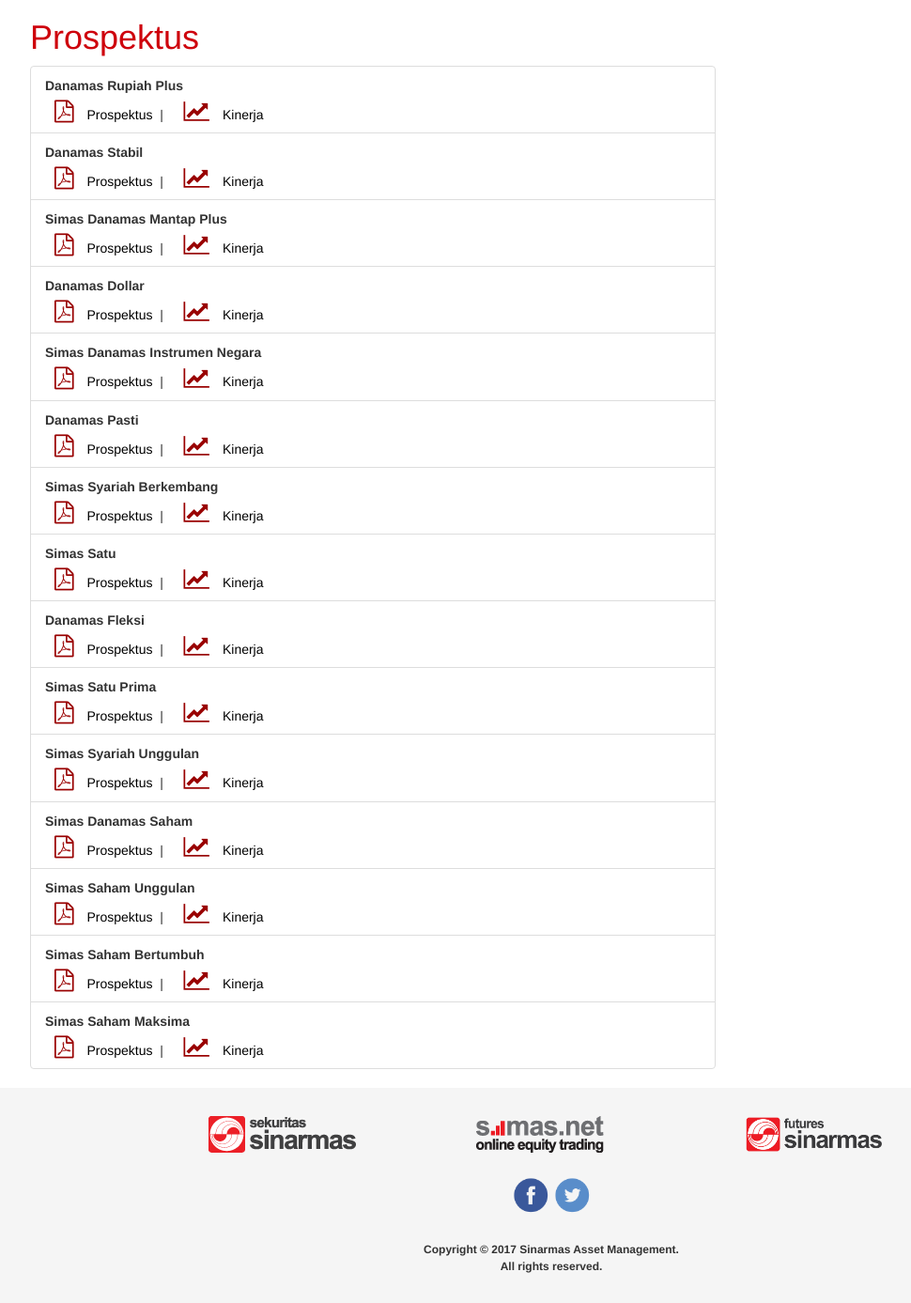
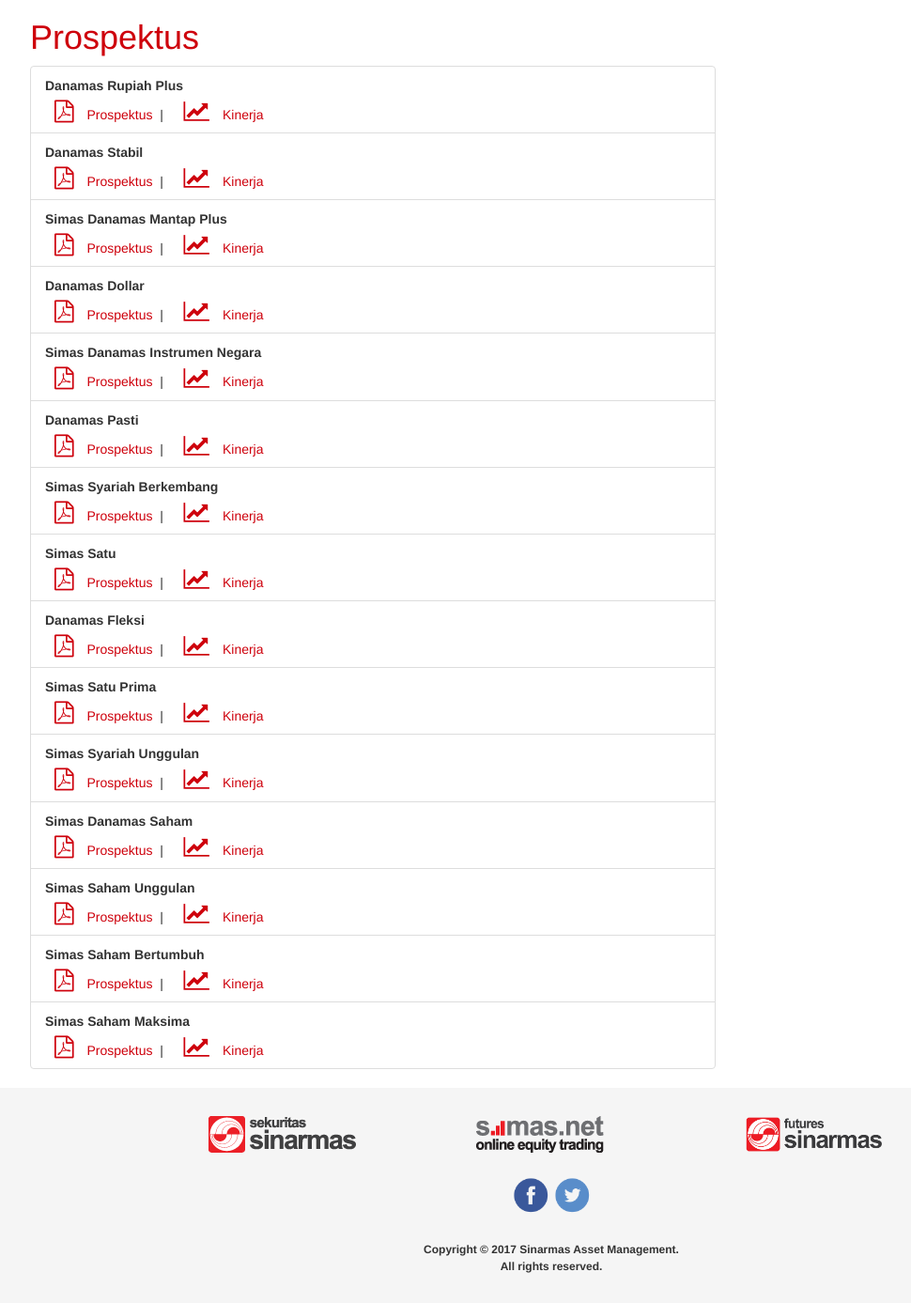
Before and after one commit to jasonlimantoro/sinarmas-am, a PHP site: page /download-prospectus.php in a window 1280 px wide. Shown: the part 52-1439 px from the top of the page at 94% size, without its empty margins (53-1023 px from the left). Run offline with PHP 8.4, Linux system fonts and the light colour scheme.

Commit message:
Code cleaning styles for download-prospectus.php

```diff
--- a/download-prospectus.php
+++ b/download-prospectus.php
@@ -2,14 +2,6 @@
 <html lang="id">
     <head>
         <?php include "header.php"; ?>
-        <style>
-        .list-group a:hover {
-            color: #900;
-        }
-        .list-group a {
-            color: black;
-        }
-        </style>
     </head>
     <body>
 
@@ -31,156 +23,157 @@
             <?php include "nav_display.php"; ?>
             <div class="content">
                 <div class="container">
+                    <div class="download-prospectus">
                         <div class="row">
                             <div class="col-md-8 col-xs-12">
                                 <h1> <?php echo gettext('Prospektus'); ?> </h1>
                                 <div class="list-group">
                                     <div class="list-group-item ">
-                                    <div class="list-group-item-heading" style="font-weight:bold;">Danamas Rupiah Plus</div>
+                                        <div class="list-group-item-heading">Danamas Rupiah Plus</div>
                                         <p class="list-group-item-text">
-                                        <i class="fa fa-file-pdf-o" style="font-size:24px;color:#900"></i>
+                                            <i class="fa fa-file-pdf-o"></i>
                                             <a href="#"><?php echo gettext('Prospektus'); ?></a>&nbsp;&nbsp;|&nbsp;&nbsp;
-                                        <i class="fa fa-line-chart" style="font-size:24px;color:#900"></i>
+                                            <i class="fa fa-line-chart"></i>
                                             <a href="produk_danamas_rupiah_plus.php"><?php echo gettext('Kinerja'); ?> </a>
                                         </p>
                                     </div>
 
                                     <div class="list-group-item ">
-                                    <div class="list-group-item-heading" style="font-weight:bold;">Danamas Stabil</div>
+                                        <div class="list-group-item-heading">Danamas Stabil</div>
                                         <p class="list-group-item-text">
-                                        <i class="fa fa-file-pdf-o" style="font-size:24px;color:#900"></i>
+                                            <i class="fa fa-file-pdf-o"></i>
                                             <a href="#"><?php echo gettext('Prospektus'); ?></a>&nbsp;&nbsp;|&nbsp;&nbsp;
-                                        <i class="fa fa-line-chart" style="font-size:24px;color:#900"></i>
+                                            <i class="fa fa-line-chart"></i>
                                             <a href="produk_danamas_stabil.php"><?php echo gettext('Kinerja'); ?> </a>
                                         </p>
                                     </div>
 
                                     <div class="list-group-item ">
-                                    <div class="list-group-item-heading" style="font-weight:bold;">Simas Danamas Mantap Plus</div>
+                                        <div class="list-group-item-heading">Simas Danamas Mantap Plus</div>
                                         <p class="list-group-item-text">
-                                        <i class="fa fa-file-pdf-o" style="font-size:24px;color:#900"></i>
+                                            <i class="fa fa-file-pdf-o"></i>
                                             <a href="#"><?php echo gettext('Prospektus'); ?></a>&nbsp;&nbsp;|&nbsp;&nbsp;
-                                        <i class="fa fa-line-chart" style="font-size:24px;color:#900"></i>
+                                            <i class="fa fa-line-chart"></i>
                                             <a href="produk_simas_danamas_mantap_plus.php"><?php echo gettext('Kinerja'); ?> </a>
                                         </p>
                                     </div>
 
                                     <div class="list-group-item ">
-                                    <div class="list-group-item-heading" style="font-weight:bold;">Danamas Dollar</div>
+                                        <div class="list-group-item-heading">Danamas Dollar</div>
                                         <p class="list-group-item-text">
-                                        <i class="fa fa-file-pdf-o" style="font-size:24px;color:#900"></i>
+                                            <i class="fa fa-file-pdf-o"></i>
                                             <a href="#"><?php echo gettext('Prospektus'); ?></a>&nbsp;&nbsp;|&nbsp;&nbsp;
-                                        <i class="fa fa-line-chart" style="font-size:24px;color:#900"></i>
+                                            <i class="fa fa-line-chart"></i>
                                             <a href="produk_danamas_dollar.php"><?php echo gettext('Kinerja'); ?> </a>
                                         </p>
                                     </div>
 
                                     <div class="list-group-item ">
-                                    <div class="list-group-item-heading" style="font-weight:bold;">Simas Danamas Instrumen Negara</div>
+                                        <div class="list-group-item-heading">Simas Danamas Instrumen Negara</div>
                                         <p class="list-group-item-text">
-                                        <i class="fa fa-file-pdf-o" style="font-size:24px;color:#900"></i>
+                                            <i class="fa fa-file-pdf-o"></i>
                                             <a href="#"><?php echo gettext('Prospektus'); ?></a>&nbsp;&nbsp;|&nbsp;&nbsp;
-                                        <i class="fa fa-line-chart" style="font-size:24px;color:#900"></i>
+                                            <i class="fa fa-line-chart"></i>
                                             <a href="produk_simas_danamas_instrumen_negara.php"><?php echo gettext('Kinerja'); ?> </a>
                                         </p>
                                     </div>
 
                                     <div class="list-group-item ">
-                                    <div class="list-group-item-heading" style="font-weight:bold;">Danamas Pasti</div>
+                                        <div class="list-group-item-heading">Danamas Pasti</div>
                                         <p class="list-group-item-text">
-                                        <i class="fa fa-file-pdf-o" style="font-size:24px;color:#900"></i>
+                                            <i class="fa fa-file-pdf-o"></i>
                                             <a href="#"><?php echo gettext('Prospektus'); ?></a>&nbsp;&nbsp;|&nbsp;&nbsp;
-                                        <i class="fa fa-line-chart" style="font-size:24px;color:#900"></i>
+                                            <i class="fa fa-line-chart"></i>
                                             <a href="produk_danamas_pasti.php"><?php echo gettext('Kinerja'); ?> </a>
                                         </p>
                                     </div>
 
                                     <div class="list-group-item ">
-                                    <div class="list-group-item-heading" style="font-weight:bold;">Simas Syariah Berkembang</div>
+                                        <div class="list-group-item-heading">Simas Syariah Berkembang</div>
                                         <p class="list-group-item-text">
-                                        <i class="fa fa-file-pdf-o" style="font-size:24px;color:#900"></i>
+                                            <i class="fa fa-file-pdf-o"></i>
                                             <a href="#"><?php echo gettext('Prospektus'); ?></a>&nbsp;&nbsp;|&nbsp;&nbsp;
-                                        <i class="fa fa-line-chart" style="font-size:24px;color:#900"></i>
+                                            <i class="fa fa-line-chart"></i>
                                             <a href="produk_simas_syariah_berkembang.php"><?php echo gettext('Kinerja'); ?> </a>
                                         </p>
                                     </div>
 
                                     <div class="list-group-item ">
-                                    <div class="list-group-item-heading" style="font-weight:bold;">Simas Satu</div>
+                                        <div class="list-group-item-heading">Simas Satu</div>
                                         <p class="list-group-item-text">
-                                        <i class="fa fa-file-pdf-o" style="font-size:24px;color:#900"></i>
+                                            <i class="fa fa-file-pdf-o"></i>
                                             <a href="#"><?php echo gettext('Prospektus'); ?></a>&nbsp;&nbsp;|&nbsp;&nbsp;
-                                        <i class="fa fa-line-chart" style="font-size:24px;color:#900"></i>
+                                            <i class="fa fa-line-chart"></i>
                                             <a href="produk_simas_satu.php"><?php echo gettext('Kinerja'); ?> </a>
                                         </p>
                                     </div>
 
                                     <div class="list-group-item ">
-                                    <div class="list-group-item-heading" style="font-weight:bold;">Danamas Fleksi</div>
+                                        <div class="list-group-item-heading">Danamas Fleksi</div>
                                         <p class="list-group-item-text">
-                                        <i class="fa fa-file-pdf-o" style="font-size:24px;color:#900"></i>
+                                            <i class="fa fa-file-pdf-o"></i>
                                             <a href="#"><?php echo gettext('Prospektus'); ?></a>&nbsp;&nbsp;|&nbsp;&nbsp;
-                                        <i class="fa fa-line-chart" style="font-size:24px;color:#900"></i>
+                                            <i class="fa fa-line-chart"></i>
                                             <a href="produk_danamas_fleksi.php"><?php echo gettext('Kinerja'); ?> </a>
                                         </p>
                                     </div>
 
                                     <div class="list-group-item ">
-                                    <div class="list-group-item-heading" style="font-weight:bold;">Simas Satu Prima</div>
+                                        <div class="list-group-item-heading">Simas Satu Prima</div>
                                         <p class="list-group-item-text">
-                                        <i class="fa fa-file-pdf-o" style="font-size:24px;color:#900"></i>
+                                            <i class="fa fa-file-pdf-o"></i>
                                             <a href="#"><?php echo gettext('Prospektus'); ?></a>&nbsp;&nbsp;|&nbsp;&nbsp;
-                                        <i class="fa fa-line-chart" style="font-size:24px;color:#900"></i>
+                                            <i class="fa fa-line-chart"></i>
                                             <a href="produk_simas_satu_prima.php"><?php echo gettext('Kinerja'); ?> </a>
                                         </p>
                                     </div>
 
                                     <div class="list-group-item ">
-                                    <div class="list-group-item-heading" style="font-weight:bold;">Simas Syariah Unggulan</div>
+                                        <div class="list-group-item-heading">Simas Syariah Unggulan</div>
                                         <p class="list-group-item-text">
-                                        <i class="fa fa-file-pdf-o" style="font-size:24px;color:#900"></i>
+                                            <i class="fa fa-file-pdf-o"></i>
                                             <a href="#"><?php echo gettext('Prospektus'); ?></a>&nbsp;&nbsp;|&nbsp;&nbsp;
-                                        <i class="fa fa-line-chart" style="font-size:24px;color:#900"></i>
+                                            <i class="fa fa-line-chart"></i>
                                             <a href="produk_simas_syariah_unggulan.php"><?php echo gettext('Kinerja'); ?> </a>
                                         </p>
                                     </div>
 
                                     <div class="list-group-item ">
-                                    <div class="list-group-item-heading" style="font-weight:bold;">Simas Danamas Saham</div>
+                                        <div class="list-group-item-heading">Simas Danamas Saham</div>
                                         <p class="list-group-item-text">
-                                        <i class="fa fa-file-pdf-o" style="font-size:24px;color:#900"></i>
+                                            <i class="fa fa-file-pdf-o"></i>
                                             <a href="#"><?php echo gettext('Prospektus'); ?></a>&nbsp;&nbsp;|&nbsp;&nbsp;
-                                        <i class="fa fa-line-chart" style="font-size:24px;color:#900"></i>
+                                            <i class="fa fa-line-chart"></i>
                                             <a href="produk_simas_danamas_saham.php"><?php echo gettext('Kinerja'); ?> </a>
                                         </p>
                                     </div>
 
                                     <div class="list-group-item ">
-                                    <div class="list-group-item-heading" style="font-weight:bold;">Simas Saham Unggulan</div>
+                                        <div class="list-group-item-heading">Simas Saham Unggulan</div>
                                         <p class="list-group-item-text">
-                                        <i class="fa fa-file-pdf-o" style="font-size:24px;color:#900"></i>
+                                            <i class="fa fa-file-pdf-o"></i>
                                             <a href="#"><?php echo gettext('Prospektus'); ?></a>&nbsp;&nbsp;|&nbsp;&nbsp;
-                                        <i class="fa fa-line-chart" style="font-size:24px;color:#900"></i>
+                                            <i class="fa fa-line-chart"></i>
                                             <a href="produk_simas_saham_unggulan.php"><?php echo gettext('Kinerja'); ?> </a>
                                         </p>
                                     </div>
 
                                     <div class="list-group-item ">
-                                    <div class="list-group-item-heading" style="font-weight:bold;">Simas Saham Bertumbuh</div>
+                                        <div class="list-group-item-heading">Simas Saham Bertumbuh</div>
                                         <p class="list-group-item-text">
-                                        <i class="fa fa-file-pdf-o" style="font-size:24px;color:#900"></i>
+                                            <i class="fa fa-file-pdf-o"></i>
                                             <a href="#"><?php echo gettext('Prospektus'); ?></a>&nbsp;&nbsp;|&nbsp;&nbsp;
-                                        <i class="fa fa-line-chart" style="font-size:24px;color:#900"></i>
+                                            <i class="fa fa-line-chart"></i>
                                             <a href="produk_simas_saham_bertumbuh.php"><?php echo gettext('Kinerja'); ?> </a>
                                         </p>
                                     </div>
 
                                     <div class="list-group-item ">
-                                    <div class="list-group-item-heading" style="font-weight:bold;">Simas Saham Maksima</div>
+                                        <div class="list-group-item-heading">Simas Saham Maksima</div>
                                         <p class="list-group-item-text">
-                                        <i class="fa fa-file-pdf-o" style="font-size:24px;color:#900"></i>
+                                            <i class="fa fa-file-pdf-o"></i>
                                             <a href="#"><?php echo gettext('Prospektus'); ?></a>&nbsp;&nbsp;|&nbsp;&nbsp;
-                                        <i class="fa fa-line-chart" style="font-size:24px;color:#900"></i>
+                                            <i class="fa fa-line-chart"></i>
                                             <a href="produk_simas_saham_maksima.php"><?php echo gettext('Kinerja'); ?> </a>
                                         </p>
                                     </div>
@@ -193,6 +186,7 @@
                             </div>
                         </div>
                     </div>
+                </div>
 
             </div>
             <?php include "footer.php"; ?>
--- a/modules/scss/main.scss
+++ b/modules/scss/main.scss
@@ -26,4 +26,4 @@
 @import "pages/home";
 @import "pages/award";
 @import "pages/contact-us";
-@import "pages/download-form";
+@import "pages/download";
--- a/modules/scss/pages/_download-form.scss
+++ b/modules/scss/pages/_download.scss
@@ -1,4 +1,7 @@
-.download-form {
+.download-form, .download-prospectus {
+    .list-group-item-heading {
+        font-weight: bold;
+    }
     .list-group a {
         color: $red-heading;
         &:hover{
```
Also changed, not shown: download-form.php (+19 -19 lines), modules/css/main.min.css, 1 other file. Lines whose indentation alone changed are shown as unchanged.
